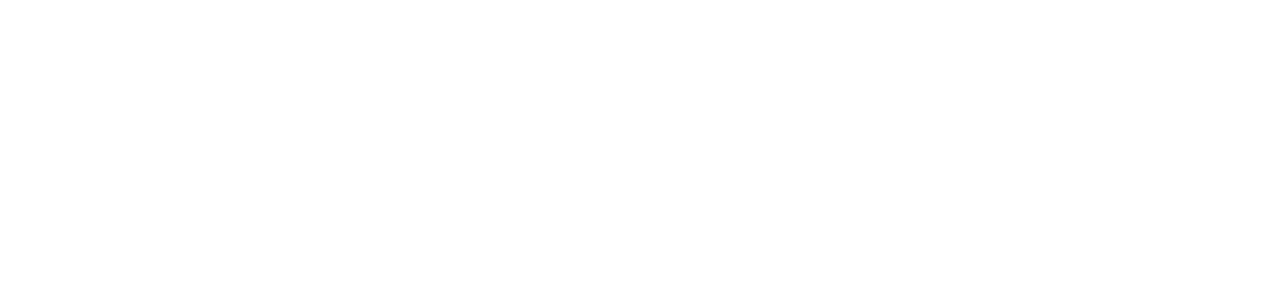
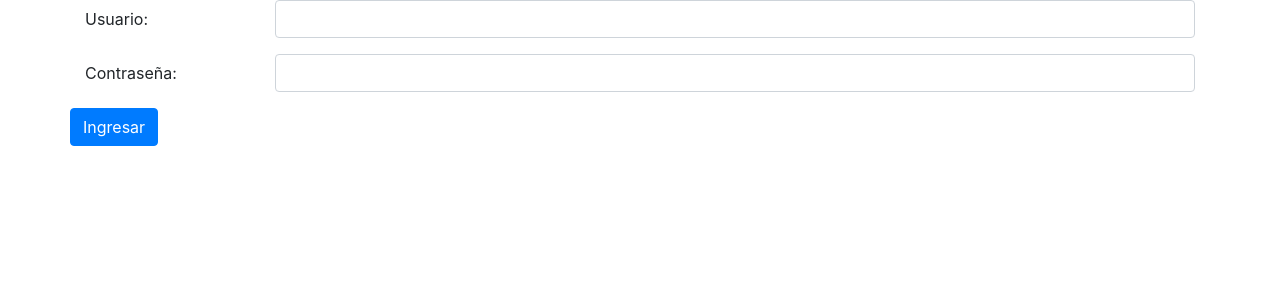
Before and after one commit to devpredator/animes-tutorial, an Angular app: page /login in a window 1280 px wide. Before the commit this address led to /. Shown: the top 300 px of the page. Built offline with nearby package versions, Linux system fonts and the light colour scheme.

Commit message:
TUTORIAL: Routing y LocalStorage: Se integra la funcionalidad para explicar el tutorial de routing y localstorage con angular.

```diff
--- a/src/app/app-routing.module.ts
+++ b/src/app/app-routing.module.ts
@@ -1,9 +1,11 @@
 import { NgModule } from '@angular/core';
 import { Routes, RouterModule } from '@angular/router';
 import { AnimesComponent } from './components/animes/animes.component';
+import { LoginComponent } from './components/login/login.component';
 
 const routes: Routes = [
-  {path: '', redirectTo: 'animes', pathMatch: 'full'},
+  {path: '', redirectTo: 'login', pathMatch: 'full'},
+  {path: 'login', component: LoginComponent},
   {path: 'animes', component: AnimesComponent}
 ];
 
--- a/src/app/app.module.ts
+++ b/src/app/app.module.ts
@@ -7,11 +7,13 @@
 import { FormsModule } from '@angular/forms';
 import { AnimesComponent } from './components/animes/animes.component';
 import { HttpClientModule } from '@angular/common/http';
+import { LoginComponent } from './components/login/login.component';
 
 @NgModule({
   declarations: [
     AppComponent,
-    AnimesComponent
+    AnimesComponent,
+    LoginComponent,
   ],
   imports: [
     BrowserModule,
--- a/src/app/components/animes/animes.component.html
+++ b/src/app/components/animes/animes.component.html
@@ -1,3 +1,5 @@
+{{personaDTO.usuario}}
+
 <button class="btn btn-primary" (click)="open(content)" style="margin-bottom: 20px">Agregar</button>
 
 <table class="table table-striped">
--- a/src/app/components/animes/animes.component.ts
+++ b/src/app/components/animes/animes.component.ts
@@ -1,5 +1,6 @@
 import { Component, OnInit } from '@angular/core';
 import { NgbModal, NgbModalRef } from '@ng-bootstrap/ng-bootstrap';
+import { PersonaDTO } from 'src/app/dto/PersonaDTO';
 import { Anime } from 'src/app/model/Anime';
 import { AnimesService } from 'src/app/services/animes.service';
 import Swal from 'sweetalert2';
@@ -32,6 +33,10 @@
    */
   collectionSize = 0;
   /**
+   * persona con la informacion en la sesion.
+   */
+  personaDTO: PersonaDTO;
+  /**
    * Constructor default que inicializa el componente de animes.
    * @param animesService
    */
@@ -39,6 +44,8 @@
               private modalService: NgbModal) { }
 
   ngOnInit(): void {
+    this.personaDTO = JSON.parse(localStorage.getItem('personaSession'));
+    console.log(this.personaDTO);
     this.consultarAnimes();
     this.anime = new Anime();
   }
--- /dev/null
+++ b/src/app/components/login/login.component.html
@@ -0,0 +1,17 @@
+<div class="container">
+    <div class="mb-3 row">
+        <label for="staticEmail" class="col-sm-2 col-form-label">Usuario:</label>
+        <div class="col-sm-10">
+          <input type="text" class="form-control" id="staticEmail" [(ngModel)]="usuario">
+        </div>
+      </div>
+      <div class="mb-3 row">
+        <label for="inputPassword" class="col-sm-2 col-form-label">Contraseña:</label>
+        <div class="col-sm-10">
+          <input type="password" class="form-control" id="inputPassword" [(ngModel)]="password">
+        </div>
+      </div>
+      <div class="mb-3 row">
+        <button class="btn btn-primary" (click)="entrar()">Ingresar</button>
+      </div>
+</div>
--- /dev/null
+++ b/src/app/components/login/login.component.ts
@@ -0,0 +1,48 @@
+import { Component, OnInit } from '@angular/core';
+import { Router } from '@angular/router';
+import { PersonaService } from 'src/app/services/persona.service';
+
+@Component({
+  selector: 'app-login',
+  templateUrl: './login.component.html',
+  styleUrls: ['./login.component.css']
+})
+export class LoginComponent implements OnInit {
+  /**
+   *
+   */
+  usuario: String;
+  /**
+   *
+   */
+  password: String;
+  /**
+   *
+   * @param personaService
+   */
+  constructor(private personaService: PersonaService, private router: Router) { }
+  /**
+   *
+   */
+  ngOnInit(): void {
+
+  }
+  /**
+   *
+   */
+  entrar() {
+    console.log('Entrar a la pantalla de animes...');
+    console.log(this.usuario);
+    console.log(this.password);
+
+    let personaDTO = {
+      usuario: this.usuario,
+      password: this.password
+    };
+
+    localStorage.setItem('personaSession', JSON.stringify(personaDTO));
+
+    this.router.navigateByUrl('animes');
+  }
+
+}
--- /dev/null
+++ b/src/app/dto/PersonaDTO.ts
@@ -0,0 +1,13 @@
+/**
+ * Clase personalizada que muestra la informacion en sesion de una persona.
+ */
+export class PersonaDTO {
+    /**
+     * usuario capturado.
+     */
+    usuario: String;
+    /**
+     * contraseña capturada.
+     */
+    password: String;
+}
--- /dev/null
+++ b/src/app/model/Persona.ts
@@ -0,0 +1,29 @@
+/**
+ * Clase que representa entidades de personas.
+ */
+export class Persona {
+    /**
+     * Identificador de la persona.
+     */
+    id: number;
+	/**
+     * Nombre de la persona.
+     */
+	nombre: String;
+	/**
+     * Primer apellido de la persona.
+     */
+	primerApellido: String;
+	/**
+     * Segundo apellido de la persona.
+     */
+	segundoApellido: String;
+	/**
+     * Usuario de la persona.
+     */
+	usuario: String;
+	/**
+     * Contraseña de la persona.
+     */
+	password: String;
+}
--- /dev/null
+++ b/src/app/services/persona.service.ts
@@ -0,0 +1,30 @@
+import { HttpClient, HttpHeaders } from '@angular/common/http';
+import { Injectable } from '@angular/core';
+import { Observable } from 'rxjs';
+import { Persona } from '../model/Persona';
+
+@Injectable({
+  providedIn: 'root'
+})
+export class PersonaService {
+
+  /**
+   * URL base del microservicio de animes de springboot.
+   */
+  private baseUrl = 'http://localhost:8080/animes';
+  /**
+   * Encabezados que seran enviados al microservicio.
+   */
+  private headers: HttpHeaders = new HttpHeaders({'Content-Type' : 'application/json'});
+  /**
+   *
+   * @param httpClient
+   */
+  constructor(private httpClient: HttpClient) { }
+  /**
+   * Funcion que permite consultar una persona.
+   */
+  consultarPersona(personaDTO: any): Observable<Persona> {
+    return this.httpClient.post<Persona>(`${this.baseUrl}/consultarPersona`, personaDTO, {headers: this.headers})
+  }
+}
```
Also changed, not shown: src/app/components/login/login.component.css (added), 2 other files (tests, documents, lock files or other folders).
